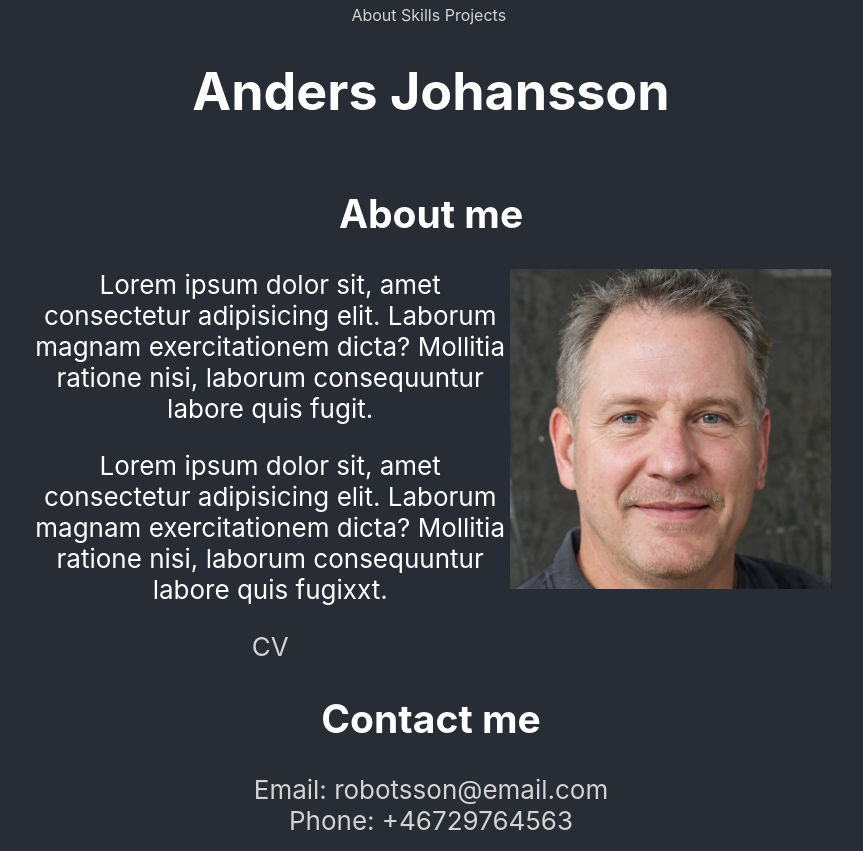
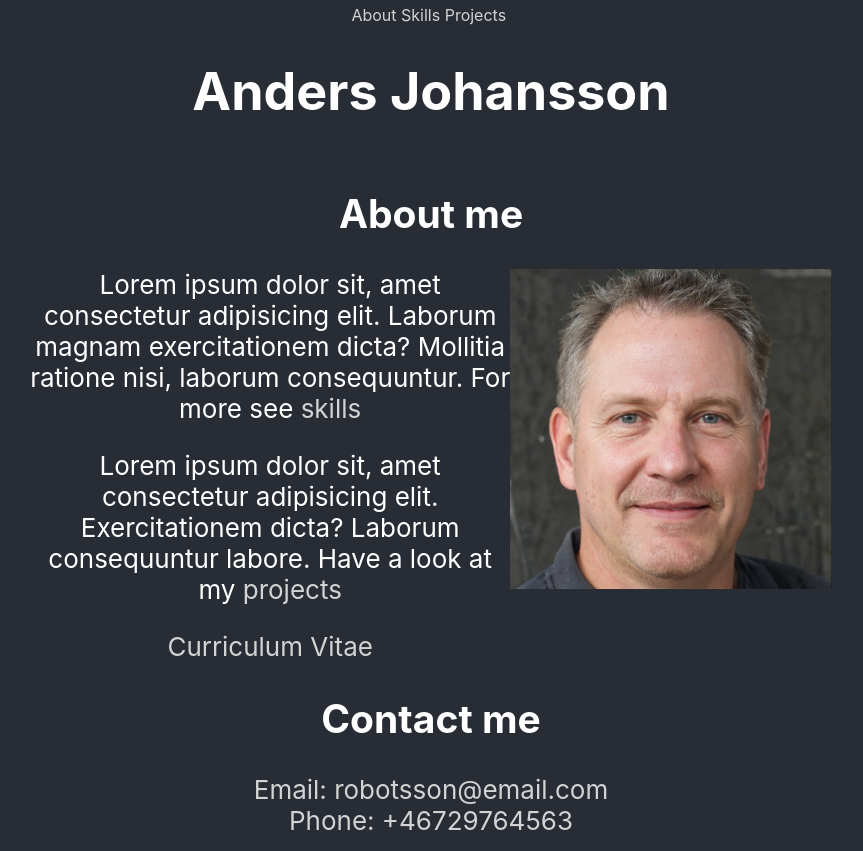
Before and after one commit to robotsson/portfolio, a React (Create React App) app: page /about in a window 1280 px wide. Shown: the whole page, without its empty margins (209-1072 px from the left). Built offline with nearby package versions, Linux system fonts and the light colour scheme.

Commit message:
this and that

```diff
--- a/package.json
+++ b/package.json
@@ -7,6 +7,7 @@
     "@testing-library/jest-dom": "^5.17.0",
     "@testing-library/react": "^13.4.0",
     "@testing-library/user-event": "^13.5.0",
+    "framer-motion": "^11.11.11",
     "gh-pages": "^6.2.0",
     "react": "^18.3.1",
     "react-dom": "^18.3.1",
--- a/src/App.jsx
+++ b/src/App.jsx
@@ -2,12 +2,7 @@ import About from './components/About.jsx';
 import Skills from './components/Skills.jsx';
 import Projects from './components/Projects.jsx';
 import './App.css';
-import {
-  BrowserRouter as Router,
-  Routes,
-  Route,
-  Link
-} from "react-router-dom";
+import { BrowserRouter as Router, Routes, Route, NavLink } from "react-router-dom";
 
 
 function App() {
@@ -16,9 +11,9 @@ function App() {
     <Router>
       <header className="App-header">
           <nav className="App-navigation">
-            <Link className="App-link" to="/about">About</Link>&nbsp;
-            <Link className="App-link" to="/skills">Skills</Link>&nbsp;
-            <Link className="App-link" to="/projects">Projects</Link>&nbsp;
+            <NavLink className="App-link" to="/about">About</NavLink>&nbsp;
+            <NavLink className="App-link" to="/skills">Skills</NavLink>&nbsp;
+            <NavLink className="App-link" to="/projects">Projects</NavLink>&nbsp;
           </nav>
         <div className="App-title"><h1>Anders Johansson</h1></div>
 
@@ -34,6 +29,7 @@ function App() {
       </header>
     </Router>
     </div>
+
   );
 }
 
--- a/src/components/About.css
+++ b/src/components/About.css
@@ -2,7 +2,6 @@
     display: flex;
     flex-direction: row;
   }
-
 
 .App-about-image {
     height: 40vmin;
--- a/src/components/About.jsx
+++ b/src/components/About.jsx
@@ -1,32 +1,32 @@
 import profileimg from '../images/doesnotexistguy.jpg';
 import { Link } from "react-router-dom";
 import './About.css';
+import { motion } from 'framer-motion';
 
 function About() {
   return (
     <header>
       <h2>About me</h2>
       <div className="App-about">
-
         <div className="App-about-text">
 
           Lorem ipsum dolor sit, amet consectetur adipisicing elit. Laborum
-          magnam exercitationem dicta? Mollitia ratione nisi, laborum consequuntur
-          labore quis fugit.<p></p>
-          Lorem ipsum dolor sit, amet consectetur adipisicing elit. Laborum
-          magnam exercitationem dicta? Mollitia ratione nisi, laborum consequuntur
-          labore quis fugixxt.<p></p>
+          magnam exercitationem dicta? Mollitia ratione nisi, laborum consequuntur.
+          For more see&nbsp;
+          <Link className="App-link" to="/skills">skills</Link>
+          <p></p>
+          Lorem ipsum dolor sit, amet consectetur adipisicing elit. Exercitationem dicta? Laborum consequuntur
+          labore. Have a look at my&nbsp;<Link className="App-link" to="/projects">projects</Link>  <p></p>
 
-          <Link
+          <a href="https://robotsson.github.io/cv"
             className="App-link"
             target="_blank"
-            rel="noopener noreferrer"
-            to="https://robotsson.github.io/cv">
-            CV
-          </Link>
+            rel="noopener noreferrer">
+            Curriculum Vitae
+          </a>
 
         </div>
-        <img src={profileimg} className="App-about-image" alt="logo" />
+        <img src={profileimg} className="App-about-image" alt="a portrait of me" />
       </div>
       <h2>Contact me</h2>
       <Link to="mailto:robotsson@email.com">Email: robotsson@email.com</Link>
--- a/src/components/Project.jsx
+++ b/src/components/Project.jsx
@@ -8,8 +8,11 @@ function Project( props ) {
             <div className="App-project">
               {props.descr}
               <p></p>
-              <a href={props.url1}>
-                <img src={props.image} className="App-project-image" alt="logo" />
+              <a href={props.url1}
+                 className="App-link"
+                 target="_blank"
+                 rel="noopener noreferrer">
+                <img src={props.image} className="App-project-image" alt="a project" />
                 <br />
                 demo
               </a>
@@ -30,7 +33,9 @@ function Project( props ) {
             <div className="App-project">
               {props.descr}
               <p></p>
-              <a href={props.url2} target="_blank">
+              <a href={props.url2}
+                 target="_blank"
+                 rel="noopener noreferrer">
                 <img src={props.image} className="App-project-image" alt="logo" />
                 <br />
                 github
--- a/src/components/Projects.jsx
+++ b/src/components/Projects.jsx
@@ -9,7 +9,6 @@ import project4 from '../images/project4.png';
 function Projects() {
     return (
       <header>
-        <a href="https://robotsson.github.io/">robooo</a>
         <div className="App-skills-title">
           <h2>Projects</h2>
         </div>
--- a/src/components/Skills.jsx
+++ b/src/components/Skills.jsx
@@ -14,7 +14,7 @@ function Skills() {
             Lorem ipsum dolor sit, amet consectetur adipisicing elit. Laborum
             magnam exercitationem dicta? Mollitia ratione nisi, laborum consequuntur
             labore quis fugit.<p></p>
-            JavaScript, React, HTML, CSS.
+            C#, JavaScript, React, HTML, CSS.
             </div>
           <p></p>
         </div>
```
Also changed, not shown: 1 other file (tests, documents, lock files or other folders). Lines whose indentation alone changed are shown as unchanged.
